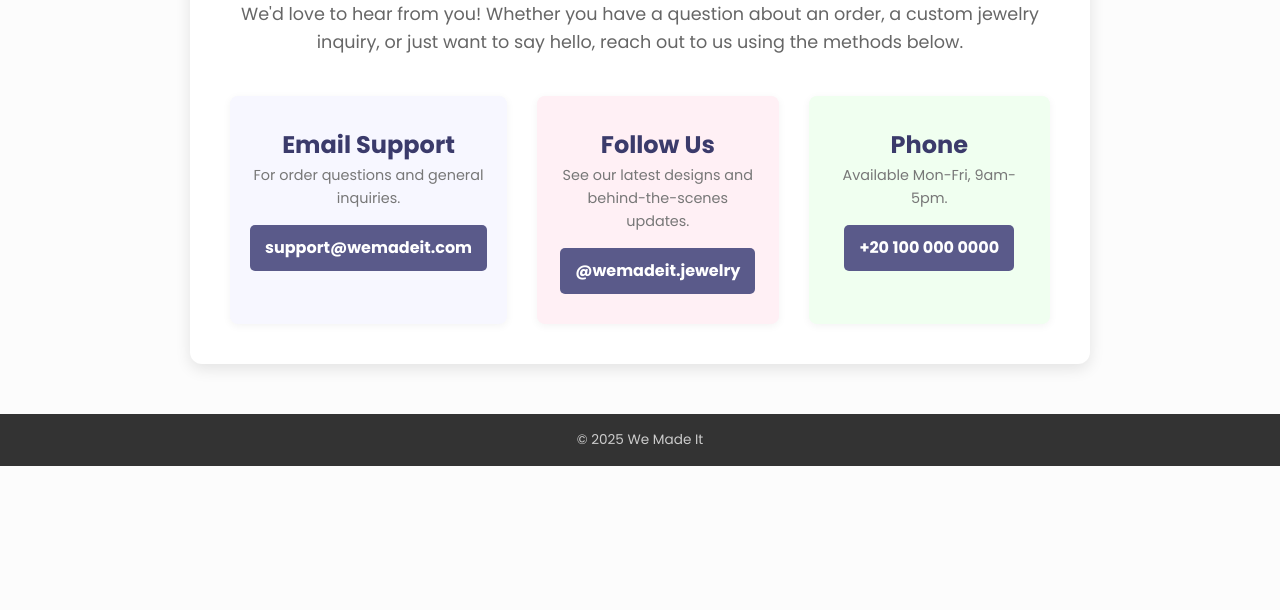
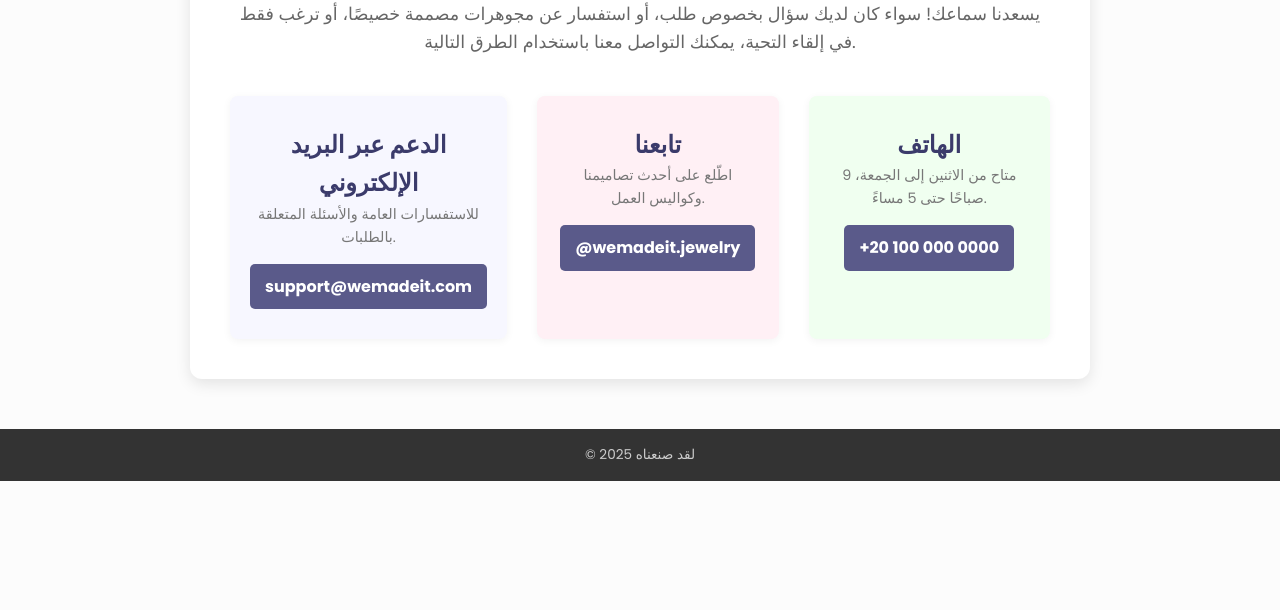
Before and after one commit to EngAbdelrahmanMohsen/wemadeit-jewelry-project, a plain HTML site: page contact.html in a window 1280 px wide. Shown: the part 190-800 px from the top of the page. Drawn offline with Linux system fonts and the light colour scheme; no server answers.

Commit message:
contact chage

```diff
--- a/contact.html
+++ b/contact.html
@@ -1,48 +1,45 @@
 <!DOCTYPE html>
-<html lang="en">
+<html lang="ar">
 <head>
 <meta charset="UTF-8">
 <meta name="viewport" content="width=device-width, initial-scale=1.0">
-<title>Contact Us - We Made It</title>
+<title>تواصل معنا - لقد صنعناه</title>
 <link rel="stylesheet" href="css/style.css">
 </head>
 <body>
 
-
 <div id="nav-placeholder"></div>
 <script>fetch('components/nav.html').then(r=>r.text()).then(d=>document.getElementById('nav-placeholder').innerHTML=d);</script>
 
-
 <section class="contact-container">
-    <h2>📞 Get in Touch</h2>
+    <h2>📞 تواصل معنا</h2>
     <p class="intro">
-        We'd love to hear from you! Whether you have a question about an order, a custom jewelry inquiry, or just want to say hello, reach out to us using the methods below.
+        يسعدنا سماعك! سواء كان لديك سؤال بخصوص طلب، أو استفسار عن مجوهرات مصممة خصيصًا، أو ترغب فقط في إلقاء التحية، يمكنك التواصل معنا باستخدام الطرق التالية.
     </p>
 
     <div class="contact-methods">
         <div class="method-card email">
-            <h3>Email Support</h3>
-            <p>For order questions and general inquiries.</p>
+            <h3>الدعم عبر البريد الإلكتروني</h3>
+            <p>للاستفسارات العامة والأسئلة المتعلقة بالطلبات.</p>
             <a href="mailto:support@wemadeit.com">support@wemadeit.com</a>
         </div>
 
         <div class="method-card instagram">
-            <h3>Follow Us</h3>
-            <p>See our latest designs and behind-the-scenes updates.</p>
+            <h3>تابعنا</h3>
+            <p>اطّلع على أحدث تصاميمنا وكواليس العمل.</p>
             <a href="https://instagram.com/wemadeit.jewelry" target="_blank">@wemadeit.jewelry</a>
         </div>
 
         <div class="method-card phone">
-            <h3>Phone</h3>
-            <p>Available Mon-Fri, 9am-5pm.</p>
+            <h3>الهاتف</h3>
+            <p>متاح من الاثنين إلى الجمعة، 9 صباحًا حتى 5 مساءً.</p>
             <a href="tel:+201000000000">+20 100 000 0000</a>
         </div>
     </div>
 </section>
 
-
 <footer>
-<p>© 2025 We Made It</p>
+<p>© 2025 لقد صنعناه</p>
 </footer>
 </body>
 </html>
```
